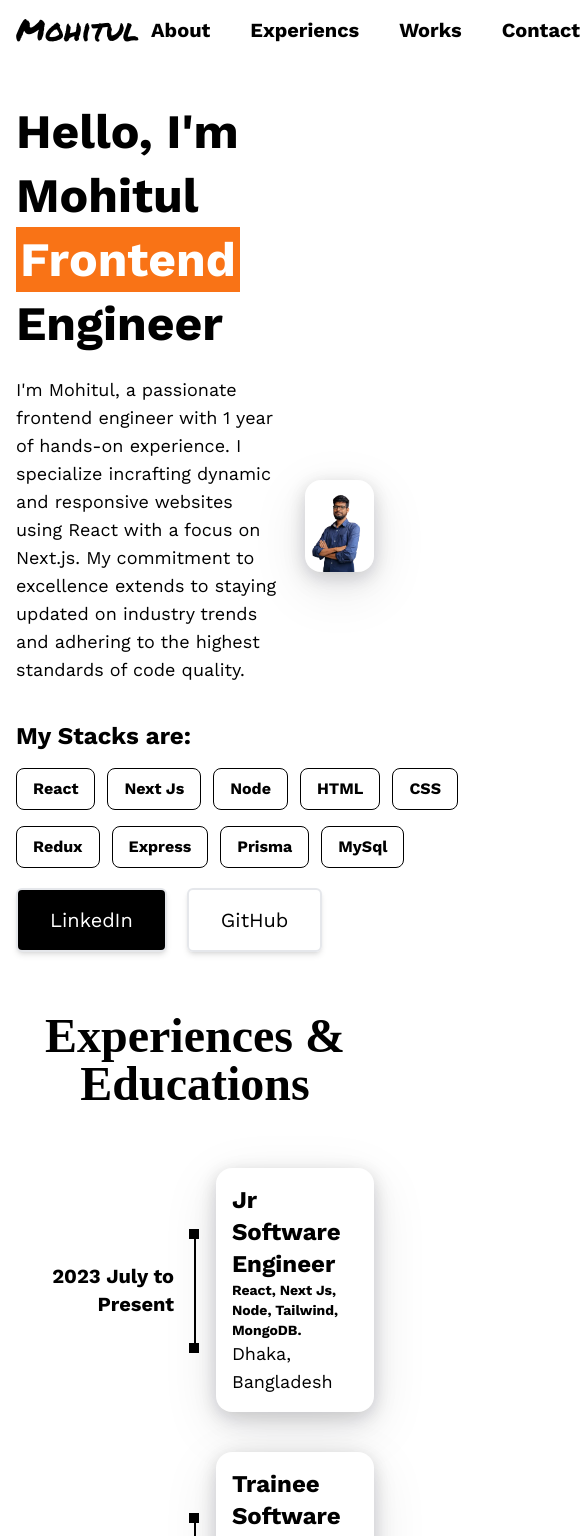
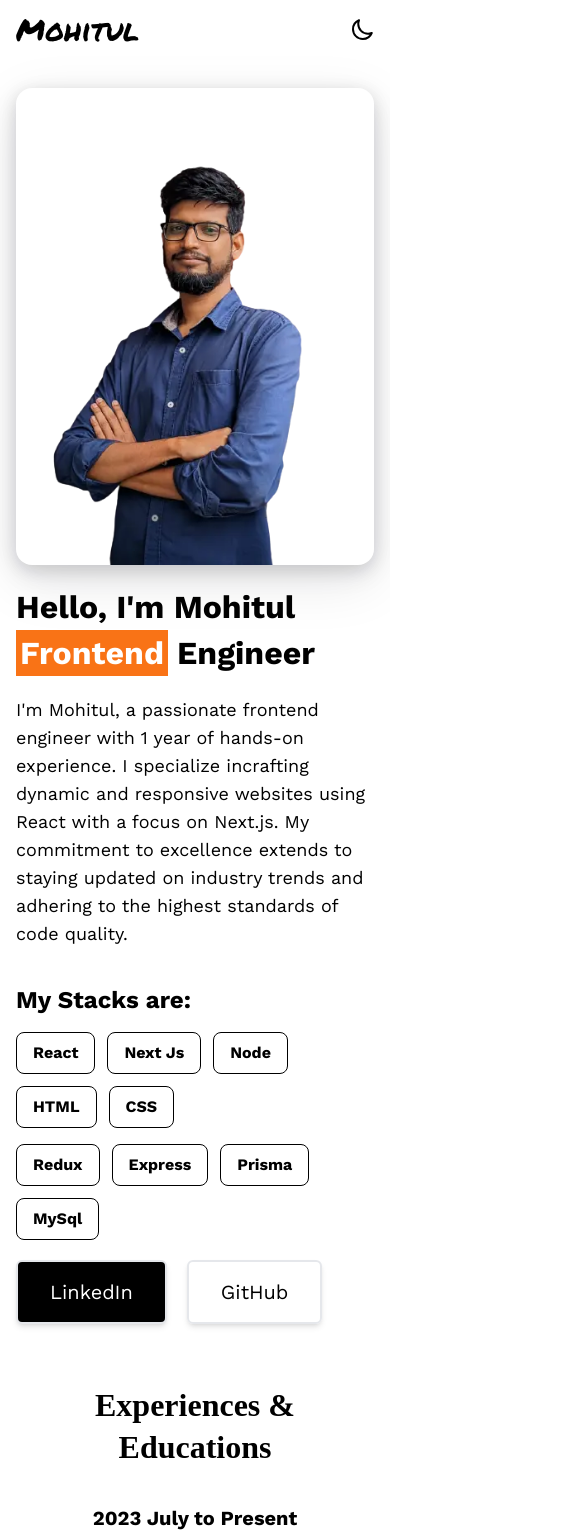
Before and after one commit to mohit838/Mohitul-Islam-Frontend, a Next.js app: page / in a window 390 px wide. Shown: the top 1536 px of the page, 585 px wide, since content can reach past the window. Built offline with nearby package versions, Linux system fonts and the light colour scheme.

Commit message:
all done

```diff
--- a/app/components/common/CardExpLeft.tsx
+++ b/app/components/common/CardExpLeft.tsx
@@ -5,7 +5,9 @@ interface itemDuration {
 const CardExpLeft = (itemDuration: itemDuration) => {
   return (
     <div className="">
-      <p className="text-xl font-bold text-right">{itemDuration?.duration}</p>
+      <p className="text-xl font-bold text-center md:text-right">
+        {itemDuration?.duration}
+      </p>
     </div>
   );
 };
--- a/app/components/common/Footer.tsx
+++ b/app/components/common/Footer.tsx
@@ -21,8 +21,8 @@ const Footer = () => {
 
           {/* Copyright text */}
           <div>
-            <p>
-              Copyright © {new Date().getFullYear()} This is made by ❤️ Mohitul
+            <p className="text-sm md:text-base">
+              Copyright © {new Date().getFullYear()} made by ❤️ Mohitul
               Islam
             </p>
           </div>
--- a/app/components/common/GallaryCard.tsx
+++ b/app/components/common/GallaryCard.tsx
@@ -12,7 +12,7 @@ interface gItems {
 
 const GallaryCard = ({ item }: gItems) => {
   return (
-    <div className="w-1/2">
+    <div className="w-full md:w-1/2">
       <div className="gallary-card">
         <Link
           href={`${item?.link}`}
--- a/app/components/contact/Contacts.tsx
+++ b/app/components/contact/Contacts.tsx
@@ -21,8 +21,7 @@ const Contacts = () => {
         </div>
 
         {/* Mail Box */}
-
-        <div className="flex items-center justify-center my-10">
+        <div className="flex flex-col md:flex-row items-center justify-center my-10 max-w-fit">
           <svg
             xmlns="http://www.w3.org/2000/svg"
             viewBox="0 0 790 563"
--- a/app/components/experiences/Experiences.tsx
+++ b/app/components/experiences/Experiences.tsx
@@ -23,15 +23,17 @@ const Experiences = () => {
             className="all-exp-area"
           >
             {/* Job Experiences */}
-            <div className="w-1/2">
+            <div className="w-full mb-[-2rem] md:w-1/2 md:mb-0">
               <CardExpLeft duration={item?.duration} />
             </div>
 
             {/* Middle Bar */}
-            <MiddleBar />
+            <div className="rotate-90 md:rotate-0 mb-[-2rem] md:mb-0">
+              <MiddleBar />
+            </div>
 
             {/* Educations */}
-            <div className="w-1/2">
+            <div className="w-full md:w-1/2">
               <CardExpRight itemTitle={item} />
             </div>
           </div>
--- a/app/components/hero/Hero.tsx
+++ b/app/components/hero/Hero.tsx
@@ -9,7 +9,7 @@ const Hero = () => {
       <div className="section-padding">
         <div className="hero-content">
           {/* Intro Box */}
-          <div className="w-3/4">
+          <div className="w-full md:w-3/4">
             <div className="main-title">
               <h1>Hello, I&apos;m Mohitul</h1>
               <span>
@@ -67,7 +67,7 @@ const Hero = () => {
           </div>
 
           {/* Image Box */}
-          <div className="w-1/4">
+          <div className="w-full md:w-1/4">
             <div className="profile-image">
               <Image
                 src={"mohitul-islam.webp"}
--- a/app/globals.css
+++ b/app/globals.css
@@ -33,12 +33,12 @@ section {
 
 .section-title {
   font-family: var(--site-section-title);
-  @apply mt-5 mb-10 p-5 text-center text-5xl font-bold;
+  @apply mt-5 mb-10 p-5 text-center text-5xl font-bold leading-[60px] md:leading-[0];
 }
 
 /* Header Area */
 .header-area {
-  @apply flex items-center justify-between;
+  @apply flex items-center justify-between mt-3 md:mt-0;
 }
 
 .site-logo {
@@ -48,6 +48,10 @@ section {
 
 .menu-and-theme {
   @apply flex items-center justify-between gap-5;
+}
+
+.nav-menu {
+  @apply hidden md:block;
 }
 
 .nav-items {
@@ -63,12 +67,12 @@ section {
 }
 
 .mobile-menu-bar {
-  @apply sm:block lg:hidden;
+  @apply hidden;
 }
 
 /* Hero Content */
 .hero-content {
-  @apply flex items-center justify-between gap-5;
+  @apply flex flex-col-reverse md:flex-row md:items-start lg:items-center justify-between gap-5;
 }
 
 .profile-image {
@@ -111,11 +115,11 @@ section {
 }
 
 .skill-stacks {
-  @apply flex flex-col items-start justify-between gap-4;
+  @apply flex flex-col flex-wrap md:flex-nowrap items-start justify-between gap-4;
 }
 
 .single-stacks {
-  @apply flex items-center justify-center gap-3;
+  @apply flex flex-wrap md:flex-nowrap justify-start items-center md:justify-center gap-3;
 }
 
 /* Footer */
@@ -133,7 +137,7 @@ section {
 
 /* All exp area */
 .all-exp-area {
-  @apply flex items-center justify-center gap-5 mb-10;
+  @apply flex flex-col md:flex-row items-center justify-center gap-0 md:gap-5 mb-10;
 }
 
 .custom-card-for-exp {
@@ -152,7 +156,7 @@ section {
 }
 
 .grallary-section-card {
-  @apply flex flex-wrap lg:flex-nowrap items-start justify-between gap-5;
+  @apply flex flex-wrap md:flex-nowrap items-start justify-between gap-5;
 }
 
 /* Contact us */
@@ -296,3 +300,26 @@ textarea#formMessage {
   margin: 8px 0;
   width: 100%;
 }
+
+/* Media Query */
+@media not all and (min-width: 640px) {
+  .main-title {
+    font-size: 2rem;
+    line-height: 2.85rem;
+  }
+
+  .section-title {
+    margin: 1rem 0;
+    font-size: 2rem;
+    line-height: 42px;
+  }
+
+  .contact-svg {
+    height: 9rem;
+    margin-right: 0;
+  }
+
+  form {
+    min-width: 19rem;
+  }
+}
```
